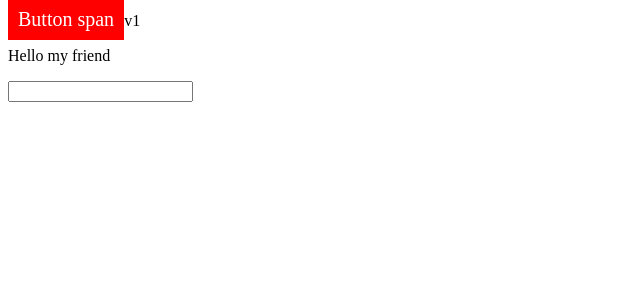
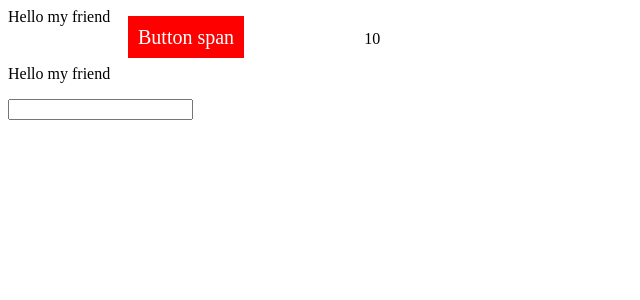
Before and after one commit to homayoonghadiri/React_Course_Project, a React (Vite) app: page / in a window 1280 px wide. Shown: the top 300 px of the page, without its empty margins (0-640 px from the left). Built offline with nearby package versions, Linux system fonts and the light colour scheme.

Commit message:
create App component

```diff
--- /dev/null
+++ b/src/App.jsx
@@ -0,0 +1,35 @@
+const App = () => {
+
+    const variable_1 = 10;
+
+    return (
+
+    <>
+    <div>Hello my friend</div>
+    <div>
+        <div className='section_1'>
+            <span style={
+                {
+                    backgroundColor: 'red',
+                    fontSize: '20px',
+                    color: '#fff',
+                    padding: 10, // px
+                    margin: '120px',
+                    cursor: 'pointer'
+                }
+            }>Button span</span>
+            <span>{variable_1}</span>
+        </div>
+        <div className='section_2'>
+            <p>Hello my friend</p>
+            <img src="" alt="" />
+            <input type="text" />
+        </div>
+    </div>
+    </>
+
+    );
+
+};
+
+export default App
--- a/src/main.jsx
+++ b/src/main.jsx
@@ -1,25 +1,5 @@
 import { createRoot } from 'react-dom/client'
+import App from './App';
 
-const variable_1 = 'v1';
 
-createRoot(document.getElementById('root')).render(
-    <div>
-        <div className='section_1'>
-            <span style={
-                {
-                    backgroundColor: 'red',
-                    fontSize: '20px',
-                    color: '#fff',
-                    padding: 10, // px
-                    cursor: 'pointer'
-                }
-            }>Button span</span>
-            <span>{variable_1}</span>
-        </div>
-        <div className='section_2'>
-            <p>Hello my friend</p>
-            <img src="" alt="" />
-            <input type="text" />
-        </div>
-    </div>
-);
+createRoot(document.getElementById('root')).render(<App />);
```
